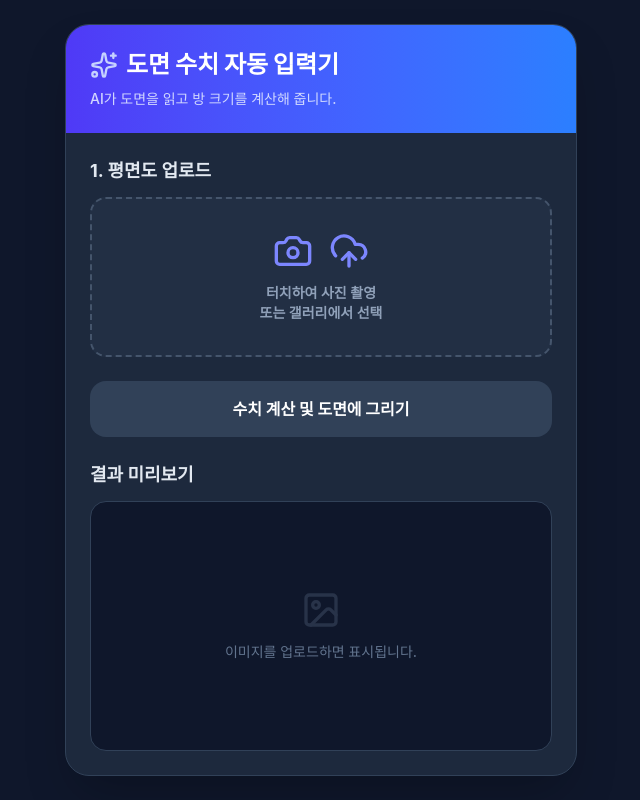
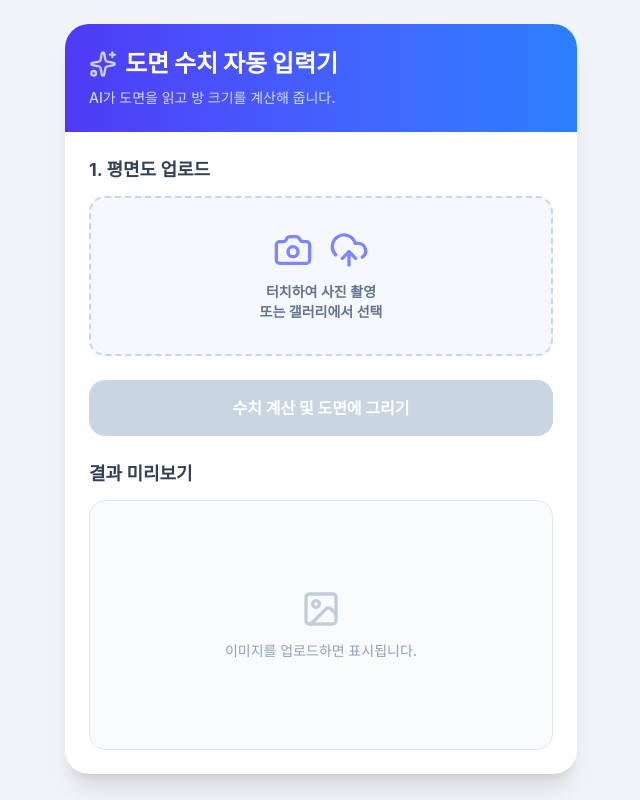
Before and after one commit to cchonhee/floor-plan-app, a React (Vite) app: page / in a window 1280 px wide. Shown: the whole page, without its empty margins (319-959 px from the left). Built offline with nearby package versions, Linux system fonts and the light colour scheme.

Commit message:
AI는 중앙을 찾고 코드로 박스를 내려서 글씨와 겹침 방지

```diff
--- a/src/App.jsx
+++ b/src/App.jsx
@@ -75,13 +75,13 @@ export default function App() {
 
     const url = `https://generativelanguage.googleapis.com/v1beta/models/${modelName}:generateContent?key=${apiKey}`;
 
-    // [핵심 변경] 방의 수치를 계산하되, 출력 좌표는 강제로 '글자'의 중앙을 찍도록 속성명을 명확히 지정했습니다.
+    // AI는 가장 잘하는 "방의 기하학적 정중앙 찾기" 와 "수치 계산" 만 완벽하게 수행하도록 원복했습니다.
     const payload = {
       contents: [
         {
           parts: [
             {
-              text: `다음은 건축 평면도 이미지야. \n\n**1단계 (스케일 파악):** 도면 내의 면적이나 축척 정보를 찾아 기준을 설정해.\n\n**2단계 (치수 계산):** 도면에 글씨로 적혀 있는 각 방(창고, 화장실, 탈의실 등)을 감싸고 있는 사각형의 가로(W)와 세로(H) 길이를 계산해. (절대 N/A를 쓰지 말고 숫자로 유추해)\n\n**3단계 (가운데 정렬을 위한 글자 위치 찾기 - 가장 중요):** 방의 수치를 그릴 기준점을 잡아야 해. 도면에 인쇄된 **"방 이름 글자(예: '시설관리실')" 자체의 정중앙 X, Y 좌표**를 백분율(0~100)로 정확히 찾아줘. 방의 중심이나 벽면이 아니라, 오직 '글자'의 중심이어야 우리가 그 글자 바로 아래에 수치를 가운데 정렬할 수 있어.`,
+              text: `다음은 건축 평면도 이미지야. \n\n**1단계:** 도면 내의 면적이나 축척 정보를 찾아 기준을 설정해.\n\n**2단계 (계산 필수):** 도면에 선으로 나뉘어 있는 모든 개별 방(창고, 화장실, 탈의실, 세면실, 숙직실, 시설관리실, 매점, 탁구장 등)을 빠짐없이 찾아내고, 각 방의 가로(W)와 세로(H) 길이를 **무조건 숫자로 계산해! 절대 계산을 생략하거나 N/A로 두지 마.**\n\n**3단계 (좌표 추출):** 수치를 표시할 X, Y 좌표(0~100 백분율)는 각 방의 외곽선을 기준으로 한 **"빈 공간의 완벽한 50% 정중앙"** 좌표로 추출해.`,
             },
             {
               inlineData: {
@@ -95,7 +95,7 @@ export default function App() {
       systemInstruction: {
         parts: [
           {
-            text: "너는 건축 도면 AI야. 각 방의 가로/세로 길이를 계산하고, 좌표는 무조건 '방 이름 텍스트'의 한가운데(Center)로 지정해. 속성명 textCenterX, textCenterY에 글자의 좌표를 넣어.",
+            text: "너는 건축 도면 치수 계산 AI야. 각 방의 가로/세로 길이를 반드시 계산하고, x와 y 좌표는 방 테두리를 기준으로 한 '기하학적 정중앙(50%)' 백분율로만 도출해. 글씨 위치를 찾으려 하지 말고 무조건 방의 중앙을 찾아.",
           },
         ],
       },
@@ -121,24 +121,16 @@ export default function App() {
                     type: "STRING",
                     description: "계산된 세로 길이 (예: H: 4000mm)",
                   },
-                  textCenterX: {
+                  x: {
                     type: "NUMBER",
-                    description:
-                      "방 이름 '글자' 자체의 정중앙 X 좌표 (0-100). 절대 방 모서리가 아님.",
+                    description: "방 전체의 정확한 50% 정중앙 X 좌표 (0-100)",
                   },
-                  textCenterY: {
+                  y: {
                     type: "NUMBER",
-                    description:
-                      "방 이름 '글자' 자체의 정중앙 Y 좌표 (0-100). 절대 방 모서리가 아님.",
+                    description: "방 전체의 정확한 50% 정중앙 Y 좌표 (0-100)",
                   },
                 },
-                required: [
-                  "roomName",
-                  "widthText",
-                  "heightText",
-                  "textCenterX",
-                  "textCenterY",
-                ],
+                required: ["roomName", "widthText", "heightText", "x", "y"],
               },
             },
           },
@@ -167,7 +159,7 @@ export default function App() {
 
         if (responseText) {
           const parsedResult = JSON.parse(responseText);
-          // N/A 값이 실수로 넘어와도 그리지 않도록 방어하는 코드를 추가했습니다.
+          // N/A 등 잘못된 계산 결과가 넘어오면 화면에 그리지 않도록 필터링
           const validDimensions = (parsedResult.dimensions || []).filter(
             (dim) => dim.widthText && !dim.widthText.includes("N/A"),
           );
@@ -209,14 +201,9 @@ export default function App() {
         ctx.textBaseline = "middle";
 
         dimensions.forEach((dim) => {
-          // AI가 찾은 '글자'의 중앙 좌표 (새로운 속성명 textCenterX, textCenterY 적용)
-          const xValue =
-            dim.textCenterX !== undefined ? dim.textCenterX : dim.x;
-          const yValue =
-            dim.textCenterY !== undefined ? dim.textCenterY : dim.y;
-
-          const textCenterX = (xValue / 100) * canvas.width;
-          const textCenterY = (yValue / 100) * canvas.height;
+          // AI가 찾은 '방의 정중앙' 좌표
+          const centerX = (dim.x / 100) * canvas.width;
+          const centerY = (dim.y / 100) * canvas.height;
 
           const wText = dim.widthText || "";
           const hText = dim.heightText || "";
@@ -229,15 +216,17 @@ export default function App() {
           const boxWidth = maxWidth + paddingX * 2;
           const boxHeight = wText && hText ? fontSize * 2.3 : fontSize * 1.3;
 
-          const yOffset = fontSize * 1.5;
-          const boxCenterY = textCenterY + yOffset + boxHeight / 2;
+          // [핵심 로직] 우리 코드가 방의 정중앙(보통 글씨가 있는 곳)에서
+          // 박스를 글씨 크기의 약 1.8배만큼 강제로 아래로 내려서 그립니다!
+          const yOffset = fontSize * 1.8;
+          const boxCenterY = centerY + yOffset;
 
           // 말풍선 박스 그리기
           ctx.fillStyle = "rgba(255, 255, 255, 0.95)";
           ctx.beginPath();
           if (ctx.roundRect) {
             ctx.roundRect(
-              textCenterX - boxWidth / 2,
+              centerX - boxWidth / 2,
               boxCenterY - boxHeight / 2,
               boxWidth,
               boxHeight,
@@ -245,7 +234,7 @@ export default function App() {
             );
           } else {
             ctx.rect(
-              textCenterX - boxWidth / 2,
+              centerX - boxWidth / 2,
               boxCenterY - boxHeight / 2,
               boxWidth,
               boxHeight,
@@ -260,10 +249,10 @@ export default function App() {
           // 수치 글씨 그리기
           ctx.fillStyle = "#1e3a8a";
           if (wText && hText) {
-            ctx.fillText(wText, textCenterX, boxCenterY - fontSize * 0.6);
-            ctx.fillText(hText, textCenterX, boxCenterY + fontSize * 0.6);
+            ctx.fillText(wText, centerX, boxCenterY - fontSize * 0.6);
+            ctx.fillText(hText, centerX, boxCenterY + fontSize * 0.6);
           } else if (wText || hText) {
-            ctx.fillText(wText || hText, textCenterX, boxCenterY);
+            ctx.fillText(wText || hText, centerX, boxCenterY);
           }
         });
       }
@@ -281,8 +270,8 @@ export default function App() {
   };
 
   return (
-    <div className="min-h-screen bg-slate-900 font-sans p-4 sm:p-6 flex justify-center items-start">
-      <div className="w-full max-w-lg bg-slate-800 rounded-3xl shadow-2xl overflow-hidden flex flex-col min-h-[90vh] border border-slate-700">
+    <div className="min-h-screen bg-slate-100 font-sans p-4 sm:p-6 flex justify-center items-start">
+      <div className="w-full max-w-lg bg-white rounded-3xl shadow-xl overflow-hidden flex flex-col min-h-[90vh]">
         <div className="bg-linear-to-r from-indigo-600 to-blue-500 p-6 text-white">
           <h1 className="text-2xl font-black flex items-center gap-2">
             <Sparkles className="w-7 h-7 text-indigo-200" />
@@ -295,21 +284,21 @@ export default function App() {
 
         <div className="p-6 flex flex-col gap-6 flex-1">
           <div className="flex flex-col gap-3">
-            <label className="font-bold text-slate-200 text-lg">
+            <label className="font-bold text-slate-700 text-lg">
               1. 평면도 업로드
             </label>
-            <label className="group border-2 border-dashed border-slate-600 bg-slate-700/30 hover:bg-slate-700/60 rounded-2xl p-8 flex flex-col items-center justify-center cursor-pointer transition-all duration-300">
+            <label className="group border-2 border-dashed border-indigo-200 bg-indigo-50/50 hover:bg-indigo-50 rounded-2xl p-8 flex flex-col items-center justify-center cursor-pointer transition-all duration-300">
               <input
                 type="file"
                 accept="image/*"
                 onChange={handleImageUpload}
                 className="hidden"
               />
-              <div className="flex gap-4 mb-3 text-indigo-400 group-hover:text-indigo-300 transition-colors duration-300">
+              <div className="flex gap-4 mb-3 text-indigo-400 group-hover:text-indigo-600 transition-colors duration-300">
                 <Camera className="w-10 h-10" />
                 <UploadCloud className="w-10 h-10" />
               </div>
-              <span className="text-sm text-slate-400 font-semibold text-center group-hover:text-slate-300 transition-colors duration-300">
+              <span className="text-sm text-slate-500 font-semibold text-center">
                 터치하여 사진 촬영
                 <br />
                 또는 갤러리에서 선택
@@ -318,7 +307,7 @@ export default function App() {
           </div>
 
           {error && (
-            <div className="bg-red-500/10 text-red-400 p-4 rounded-2xl text-sm flex items-start gap-3 border border-red-500/20">
+            <div className="bg-red-50 text-red-600 p-4 rounded-2xl text-sm flex items-start gap-3 border border-red-100">
               <AlertCircle className="w-5 h-5 shrink-0 mt-0.5" />
               <p className="font-medium">{error}</p>
             </div>
@@ -329,7 +318,7 @@ export default function App() {
             disabled={!imageSrc || isProcessing}
             className={`w-full py-4 rounded-2xl font-bold text-white flex items-center justify-center gap-2 transition-all duration-300 shadow-lg ${
               !imageSrc || isProcessing
-                ? "bg-slate-700 shadow-none cursor-not-allowed text-slate-500"
+                ? "bg-slate-300 shadow-none cursor-not-allowed text-slate-500"
                 : "bg-linear-to-r from-indigo-600 to-blue-500 hover:shadow-indigo-500/30 hover:-translate-y-0.5 active:translate-y-0"
             }`}
           >
@@ -344,13 +333,13 @@ export default function App() {
           </button>
 
           <div className="flex flex-col gap-3 flex-1">
-            <label className="font-bold text-slate-200 text-lg">
+            <label className="font-bold text-slate-700 text-lg">
               결과 미리보기
             </label>
-            <div className="bg-slate-900 rounded-2xl border border-slate-700 overflow-hidden flex items-center justify-center flex-1 min-h-[250px]">
+            <div className="bg-slate-50 rounded-2xl border border-slate-200 overflow-hidden flex items-center justify-center flex-1 min-h-[250px]">
               {!imageSrc ? (
-                <div className="text-slate-500 flex flex-col items-center gap-3">
-                  <ImageIcon className="w-10 h-10 opacity-30" />
+                <div className="text-slate-400 flex flex-col items-center gap-3">
+                  <ImageIcon className="w-10 h-10 opacity-50" />
                   <span className="text-sm font-medium">
                     이미지를 업로드하면 표시됩니다.
                   </span>
@@ -359,7 +348,7 @@ export default function App() {
                 <div className="relative w-full p-2">
                   <canvas
                     ref={canvasRef}
-                    className="w-full h-auto block rounded-xl shadow-sm border border-slate-700"
+                    className="w-full h-auto block rounded-xl shadow-sm"
                   />
                 </div>
               )}
@@ -369,7 +358,7 @@ export default function App() {
           {dimensions.length > 0 && (
             <button
               onClick={downloadImage}
-              className="mt-2 w-full py-4 bg-indigo-600 hover:bg-indigo-500 text-white rounded-2xl font-bold flex items-center justify-center gap-2 transition-colors duration-300 shadow-md"
+              className="mt-2 w-full py-4 bg-slate-800 hover:bg-slate-900 text-white rounded-2xl font-bold flex items-center justify-center gap-2 transition-colors duration-300 shadow-md"
             >
               <Download className="w-5 h-5" />
               결과 이미지 갤러리에 저장하기
```
